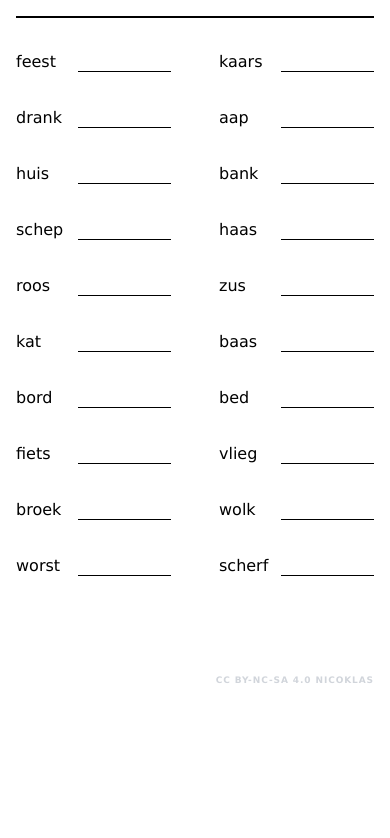
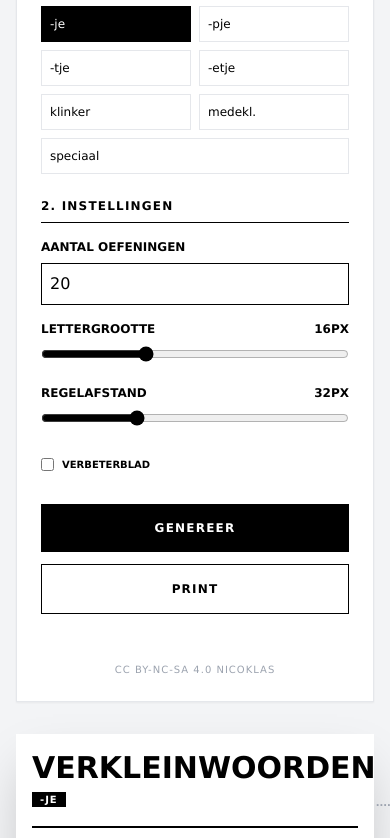
Before and after one commit to nicoklas123/verkleinwoorden-werkbladgenerator, a plain HTML site: page index.html in a window 390 px wide. Shown: the part 76-914 px from the top of the page. Drawn offline with nearby package versions, Linux system fonts and the light colour scheme; a web font is replaced by a local one.

Commit message:
Adjust body padding and reorder main and aside elements

```diff
--- a/index.html
+++ b/index.html
@@ -100,19 +100,12 @@
         }
     </style>
 </head>
-<body class="p-0 md:p-8">
+<body class="p-4 md:p-8">
 
 <div class="max-w-7xl mx-auto container">
     <div class="grid grid-cols-1 md:grid-cols-4 gap-8">
 
-        <main id="werkblad-container" class="md:col-span-3 order-1 md:order-2">
-            <div id="paper" class="bg-white shadow-2xl min-h-[29.7cm] p-4 md:p-12 paper">
-                <div id="ws-content">
-                    </div>
-            </div>
-        </main>
-
-        <aside class="no-print space-y-8 order-2 md:order-1">
+        <aside class="no-print space-y-8 order-1 md:order-1">
             <div class="bg-white p-6 border border-gray-200 shadow-sm">
                 <h2 class="text-xs font-bold uppercase mb-4 text-black tracking-widest border-b border-black pb-2">1. Categorieën</h2>
                 <div class="grid grid-cols-2 gap-2 mb-6">
@@ -122,7 +115,7 @@
                     <label><input type="checkbox" class="cat-check cat-checkbox" value="etje"><span class="cat-label">-etje</span></label>
                     <label><input type="checkbox" class="cat-check cat-checkbox" value="klinker"><span class="cat-label">klinker</span></label>
                     <label><input type="checkbox" class="cat-check cat-checkbox" value="medeklinker"><span class="cat-label">medekl.</span></label>
-                    <label><input type="checkbox" class="cat-check cat-checkbox" value="uitzondering" class="col-span-2"><span class="cat-label">speciaal</span></label>
+                    <label class="col-span-2"><input type="checkbox" class="cat-check cat-checkbox" value="uitzondering"><span class="cat-label">speciaal</span></label>
                 </div>
 
                 <h2 class="text-xs font-bold uppercase mb-4 text-black tracking-widest border-b border-black pb-2">2. Instellingen</h2>
@@ -158,6 +151,12 @@
                 <div class="mt-12 text-[10px] text-gray-400 uppercase tracking-widest text-center">CC BY-NC-SA 4.0 NicoKlas</div>
             </div>
         </aside>
+
+        <main id="werkblad-container" class="md:col-span-3 order-2 md:order-2">
+            <div id="paper" class="bg-white shadow-2xl min-h-[29.7cm] p-4 md:p-12 paper">
+                <div id="ws-content"></div>
+            </div>
+        </main>
 
     </div>
 </div>
@@ -212,7 +211,7 @@
 
     function renderHTML(catLabel) {
         const showAns = document.getElementById('show-ans').checked;
-        const footer = `<footer class="page-footer">CC BY-NC-SA 4.0 NicoKlas</footer>`;
+        const footerText = "CC BY-NC-SA 4.0 NicoKlas";
 
         let html = `
             <div class="page-container">
@@ -231,7 +230,7 @@
                         </div>
                     `).join('')}
                 </div>
-                ${footer}
+                <footer class="page-footer">${footerText}</footer>
             </div>
         `;
 
@@ -247,7 +246,7 @@
                     <div class="grid grid-cols-2 gap-x-8 gap-y-2 text-sm italic">
                         ${currentSelection.map(item => `<div>${item.word} &rarr; <b>${solve[item.cat](item.word)}</b></div>`).join('')}
                     </div>
-                    ${footer}
+                    <footer class="page-footer">${footerText}</footer>
                 </div>
             `;
         }
```
